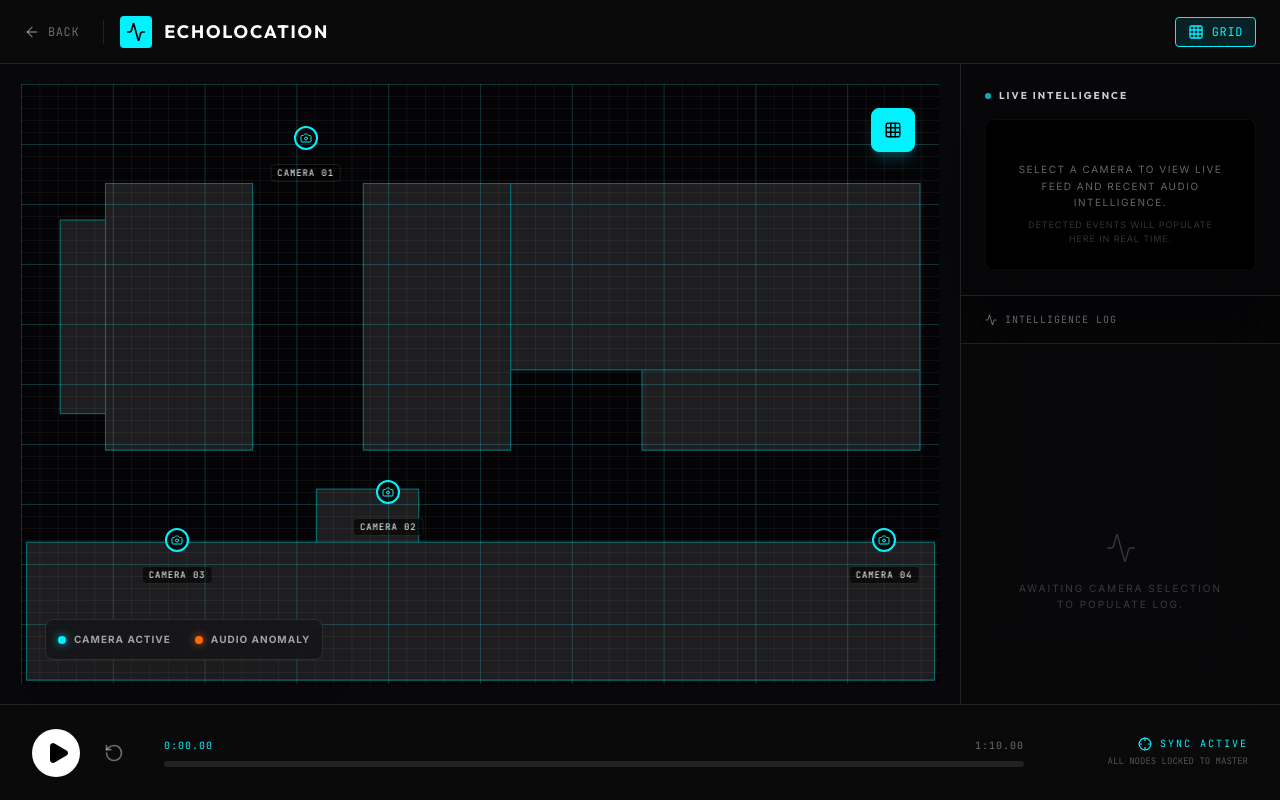
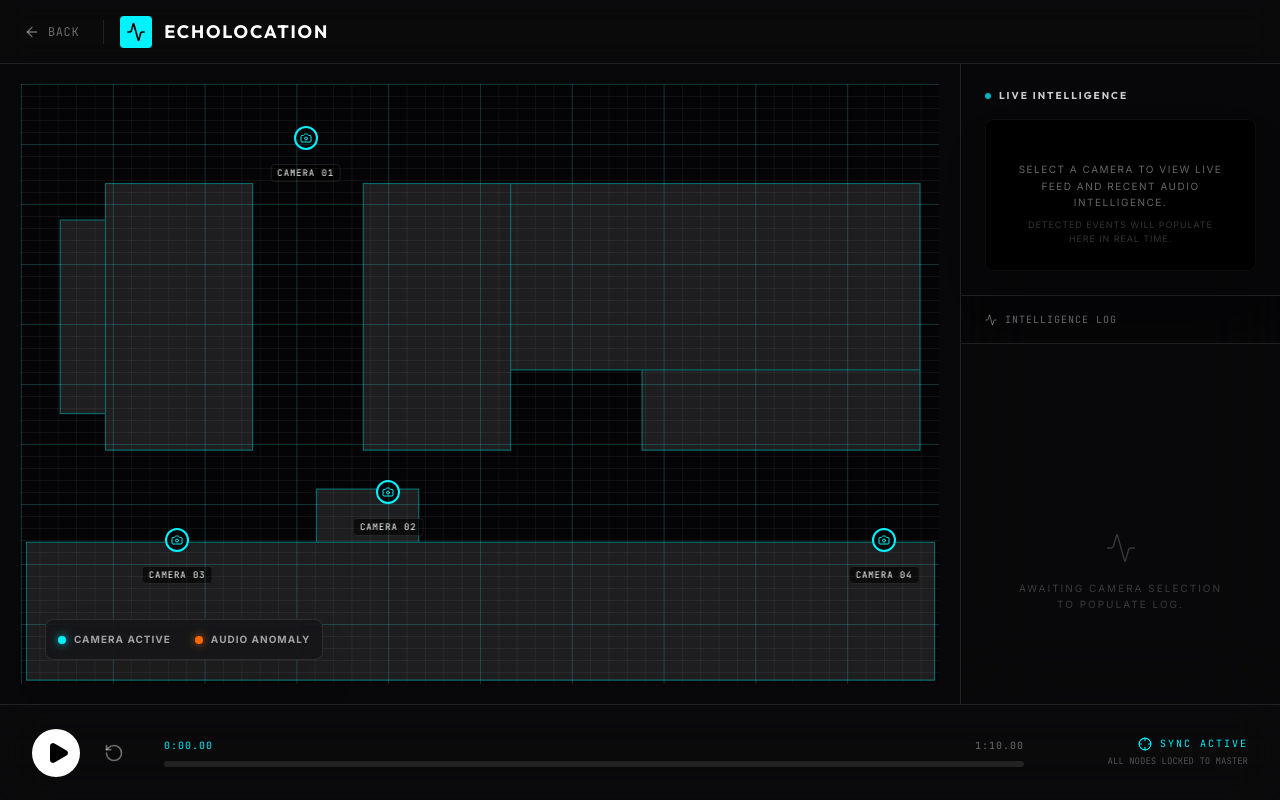
Before and after one commit to Yerazikk/EchoLocation, a React (Vite) app: page /demo in a window 1280 px wide. Built offline with nearby package versions, Linux system fonts and the light colour scheme.

Commit message:
Remove grid button, always show grid

```diff
--- a/src/pages/DemoPage.tsx
+++ b/src/pages/DemoPage.tsx
@@ -5,7 +5,6 @@ import {
   Play,
   Pause,
   RotateCcw,
-  Grid,
   Camera,
   CameraOff,
   Activity,
@@ -84,7 +83,7 @@ export const DemoPage = () => {
 
   const sidebarVideoRef = useRef<HTMLVideoElement>(null);
   const hoverStartTime = useRef(0);
-  const [showGrid, setShowGrid] = useState(true);
+  const showGrid = true;
 
   const [nodes, setNodes] = useState<CameraNode[]>(() => {
     try {
@@ -267,16 +266,6 @@ export const DemoPage = () => {
           </div>
         </div>
 
-        <div className="flex items-center gap-4">
-          <button
-            onClick={() => setShowGrid(!showGrid)}
-            className={`flex items-center gap-2 px-3 py-1.5 rounded border transition-all duration-300 ${showGrid ? 'bg-ui-accent/10 border-ui-accent text-ui-accent' : 'border-ui-border text-white/40 hover:text-white'}`}
-          >
-            <Grid size={16} />
-            <span className="text-xs font-mono uppercase tracking-wider">Grid</span>
-          </button>
-
-        </div>
       </header>
 
       <div className="flex-1 flex overflow-hidden">
@@ -439,15 +428,6 @@ export const DemoPage = () => {
                   )})}
                 </div>
 
-                <div className="absolute top-6 right-6 flex flex-col gap-3 z-40">
-                  <button
-                    onClick={(e) => { e.stopPropagation(); setShowGrid(!showGrid); }}
-                    className={`p-3 rounded-lg border transition-all ${showGrid ? 'bg-ui-accent border-ui-accent text-black shadow-lg shadow-ui-accent/20' : 'bg-ui-card border-ui-border text-white/60 hover:text-white'}`}
-                    title="Toggle Grid"
-                  >
-                    <Grid size={18} />
-                  </button>
-                </div>
 
                 <div className="absolute bottom-6 left-6 z-40 bg-ui-card/80 backdrop-blur-md border border-ui-border rounded-lg p-3 flex items-center gap-6 shadow-2xl">
                   <div className="flex items-center gap-2">
```
